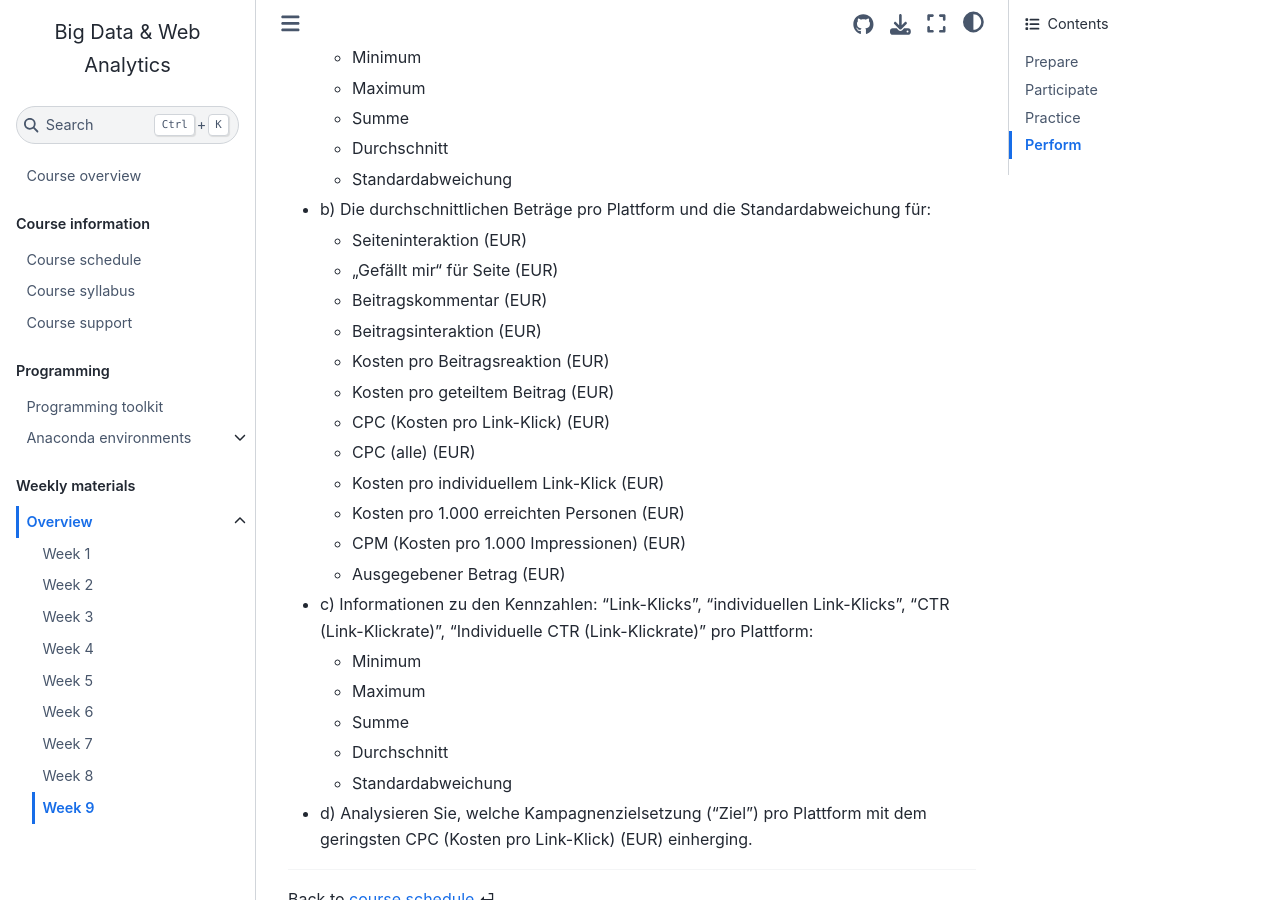
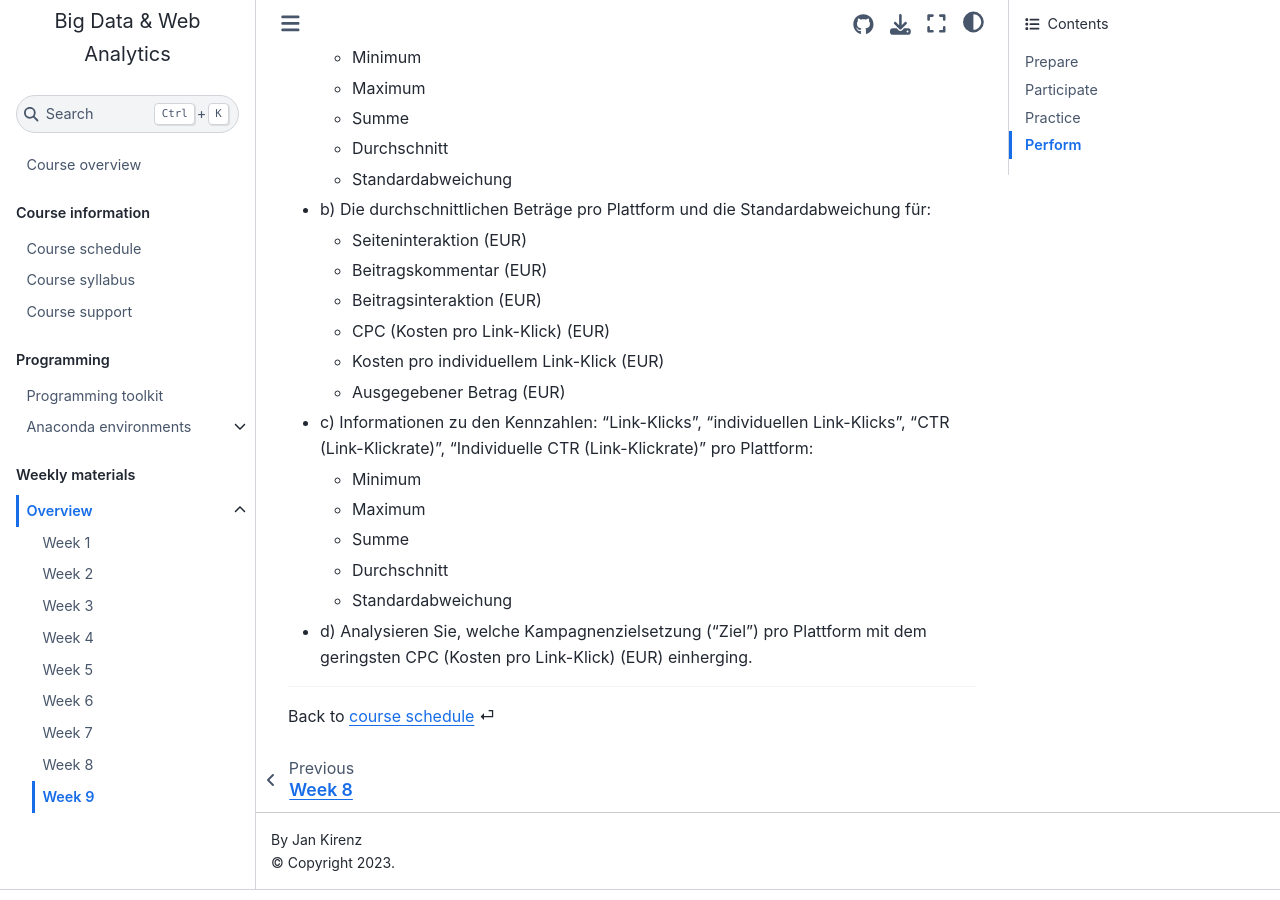
Before and after one commit to om2-ws22/website, a Jupyter Book: the page built from weeks/week9.md, in a window 1280 px wide and 900 px high, scrolled down 950 px. Built offline with Jupyter Book 1.0.4 settings and Sphinx 7.4.7 and the Sphinx Book theme 1.1.4, drawn with Linux system fonts in a browser that asks for light colours; comment, search, counter and statistics services are not loaded.

Commit message:
Update week9.md

```diff
--- a/weeks/week9.md
+++ b/weeks/week9.md
@@ -57,16 +57,10 @@ Stellen Sie die Ergebnisse jeweils in einer Pivot-Übersicht dar (nennen Sie die
 
 - b) Die durchschnittlichen Beträge pro Plattform und die Standardabweichung für:
     - Seiteninteraktion (EUR)
-    - „Gefällt mir“ für Seite (EUR)
     - Beitragskommentar (EUR)
     - Beitragsinteraktion (EUR)
-    - Kosten pro Beitragsreaktion (EUR)
-    - Kosten pro geteiltem Beitrag (EUR)
     - CPC (Kosten pro Link-Klick) (EUR)
-    - CPC (alle) (EUR)
     - Kosten pro individuellem Link-Klick (EUR)
-    - Kosten pro 1.000 erreichten Personen (EUR)
-    - CPM (Kosten pro 1.000 Impressionen) (EUR)
     - Ausgegebener Betrag (EUR)
 
 - c) Informationen zu den Kennzahlen: "Link-Klicks", "individuellen Link-Klicks", "CTR (Link-Klickrate)", "Individuelle CTR (Link-Klickrate)" pro Plattform:
```
